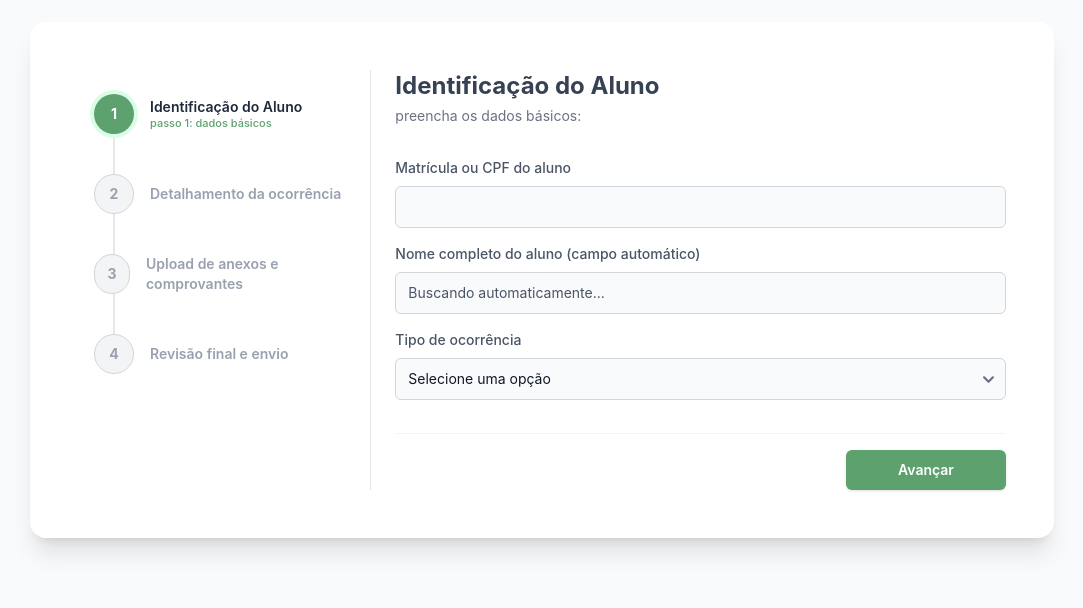
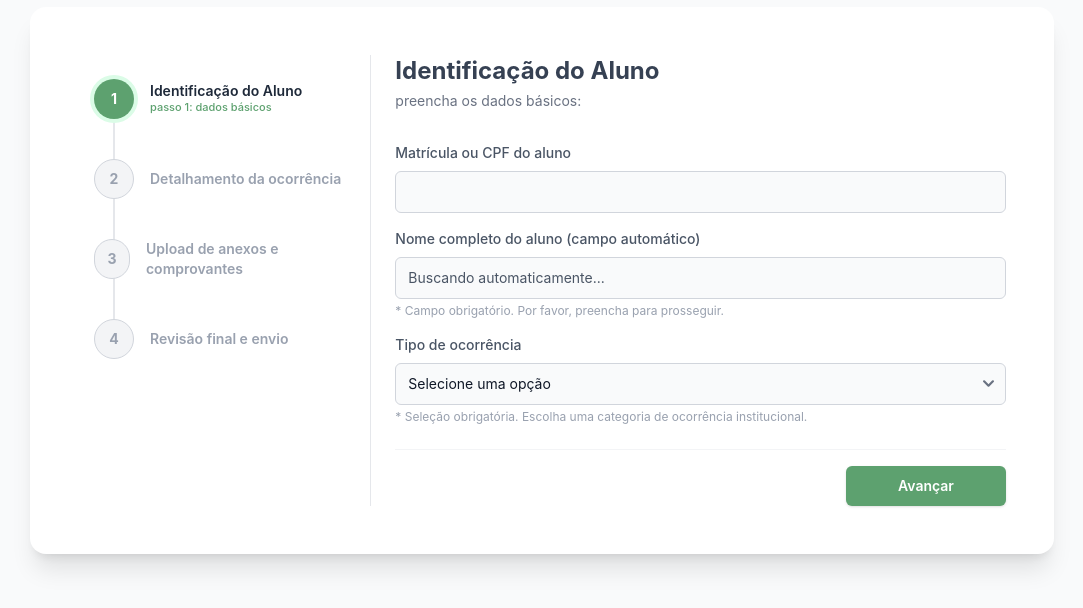
Before and after one commit to IFPE-Jaboatao/ocorrencias-time1, a Next.js app in the folder frontend/: page /ocorrencias in a window 1280 px wide. Shown: the part 132-740 px from the top of the page, without its empty margins (98-1181 px from the left). Built offline with nearby package versions, Linux system fonts and the light colour scheme.

Commit message:
feat: adicionando mensagens de erro no componente identificacao

```diff
--- a/frontend/src/components/ocorrencia/Step1Identificacao.tsx
+++ b/frontend/src/components/ocorrencia/Step1Identificacao.tsx
@@ -1,5 +1,6 @@
-import { Label, TextInput, Select, Button } from "flowbite-react";
+import { Label, TextInput, Select, Button, HelperText, Alert } from "flowbite-react";
 import { OcorrenciaFormData } from "../../app/ocorrencia/page";
+import { HiInformationCircle } from "react-icons/hi";
 
 interface StepProps {
   formData: OcorrenciaFormData;
@@ -8,6 +9,11 @@ interface StepProps {
 }
 
 export default function Step1Identificacao({ formData, atualizarDados, onNext }: StepProps) {
+  const matriculaInvalida = formData.matriculaCpf.length > 0 && formData.matriculaCpf.length < 3;
+  const alunoNaoEncontrado = formData.matriculaCpf === "000";
+  const matriculaVazia = formData.matriculaCpf.trim() === "";
+  const tipoVazio = formData.tipoOcorrencia === "";
+
   const handleSubmit = (e: React.FormEvent) => {
     e.preventDefault();
     if (formData.matriculaCpf && formData.tipoOcorrencia) onNext();
@@ -20,6 +26,11 @@ export default function Step1Identificacao({ formData, atualizarDados, onNext }:
         <p className="text-sm text-gray-500 mb-4">preencha os dados básicos:</p>
       </div>
 
+{alunoNaoEncontrado && (
+  <Alert color="failure" icon={HiInformationCircle} className="rounded-md">
+    <span className="font-medium">Erro na busca!</span> Nenhuma matrícula ou CPF correspondente foi encontrado no sistema do IFPE.
+  </Alert>
+)}
       <div>
         <Label htmlFor="matricula" className="text-gray-600 mb-2 block">Matrícula ou CPF do aluno</Label>
         <TextInput
@@ -27,19 +38,37 @@ export default function Step1Identificacao({ formData, atualizarDados, onNext }:
           value={formData.matriculaCpf}
           onChange={(e) => atualizarDados({ matriculaCpf: e.target.value })}
           required
+          color={alunoNaoEncontrado ? "failure" : matriculaInvalida ? "warning" : matriculaVazia ? "gray" : "success"}
           className="[&_input]:rounded-md [&_input]:py-2.5 transition-all"
-        />
+          />
+          {matriculaInvalida && (
+    <HelperText color="warning" className="mt-1 font-medium">
+      ⚠️ O campo deve conter uma matrícula válida do estudante.
+    </HelperText>
+  )}
+
       </div>
 
       <div>
         <Label htmlFor="nome" className="text-gray-600 mb-2 block">Nome completo do aluno (campo automático)</Label>
         <TextInput id="nome" value={formData.nomeAluno} disabled placeholder="Buscando automaticamente..." className="[&_input]:rounded-md [&_input]:py-2.5 transition-all"/>
+     {!alunoNaoEncontrado && formData.matriculaCpf === "111" && (
+    <HelperText color="success" className="mt-1 font-medium flex items-center gap-1">
+      ✓ Aluno integrado e validado via banco institucional.
+    </HelperText>
+  )}
+  {matriculaVazia && (
+    <HelperText color="gray" className="mt-1 text-xs text-gray-400">
+      * Campo obrigatório. Por favor, preencha para prosseguir.
+    </HelperText>
+  )}
       </div>
 
       <div>
         <Label htmlFor="tipo" className="text-gray-600 mb-2 block">Tipo de ocorrência</Label>
         <Select
           id="tipo"
+          color={tipoVazio ? "gray" : "success"}
           value={formData.tipoOcorrencia}
           onChange={(e) => atualizarDados({ tipoOcorrencia: e.target.value })}
           required
@@ -51,6 +80,11 @@ export default function Step1Identificacao({ formData, atualizarDados, onNext }:
           <option value="BULLYING">Bullying</option>
           <option value="OUTROS">Outros</option>
         </Select>
+        {tipoVazio && (
+      <HelperText color="gray" className="mt-1 text-xs text-gray-400">
+        * Seleção obrigatória. Escolha uma categoria de ocorrência institucional.
+      </HelperText>
+    )}
       </div>
     </form>
   );
```
